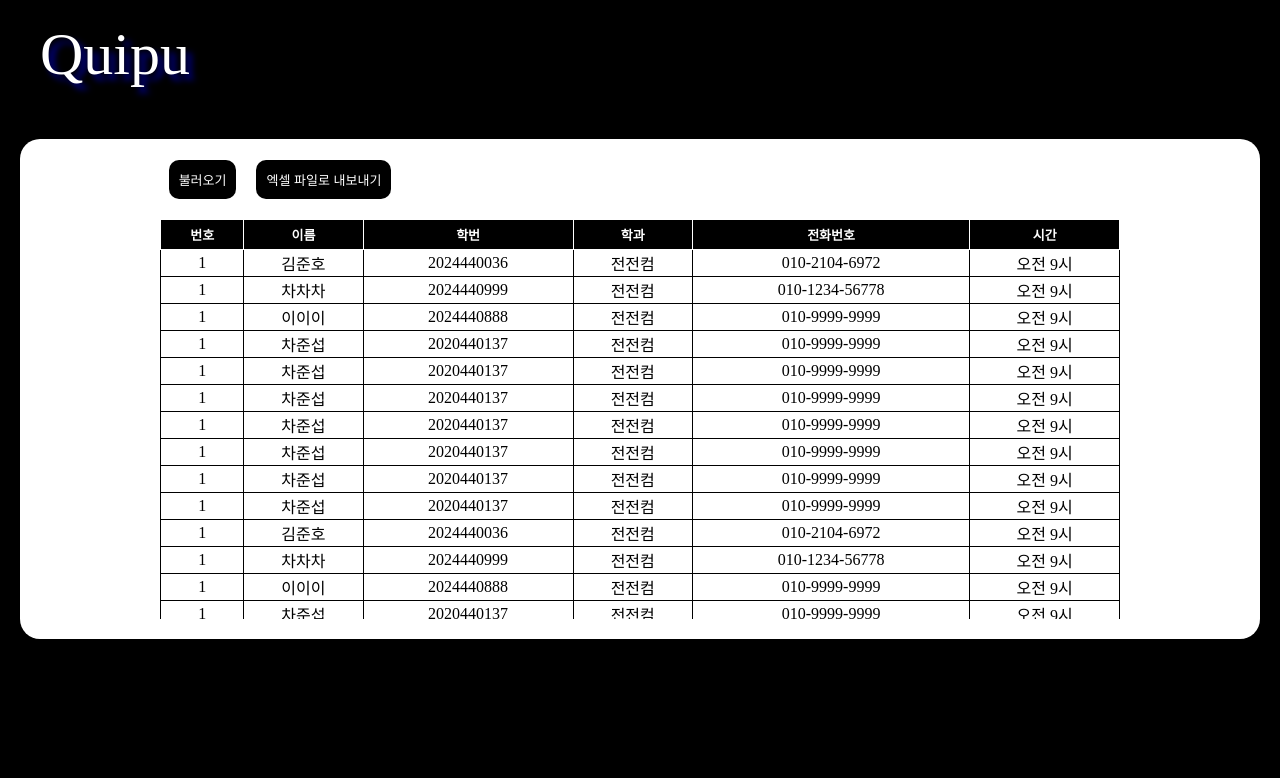
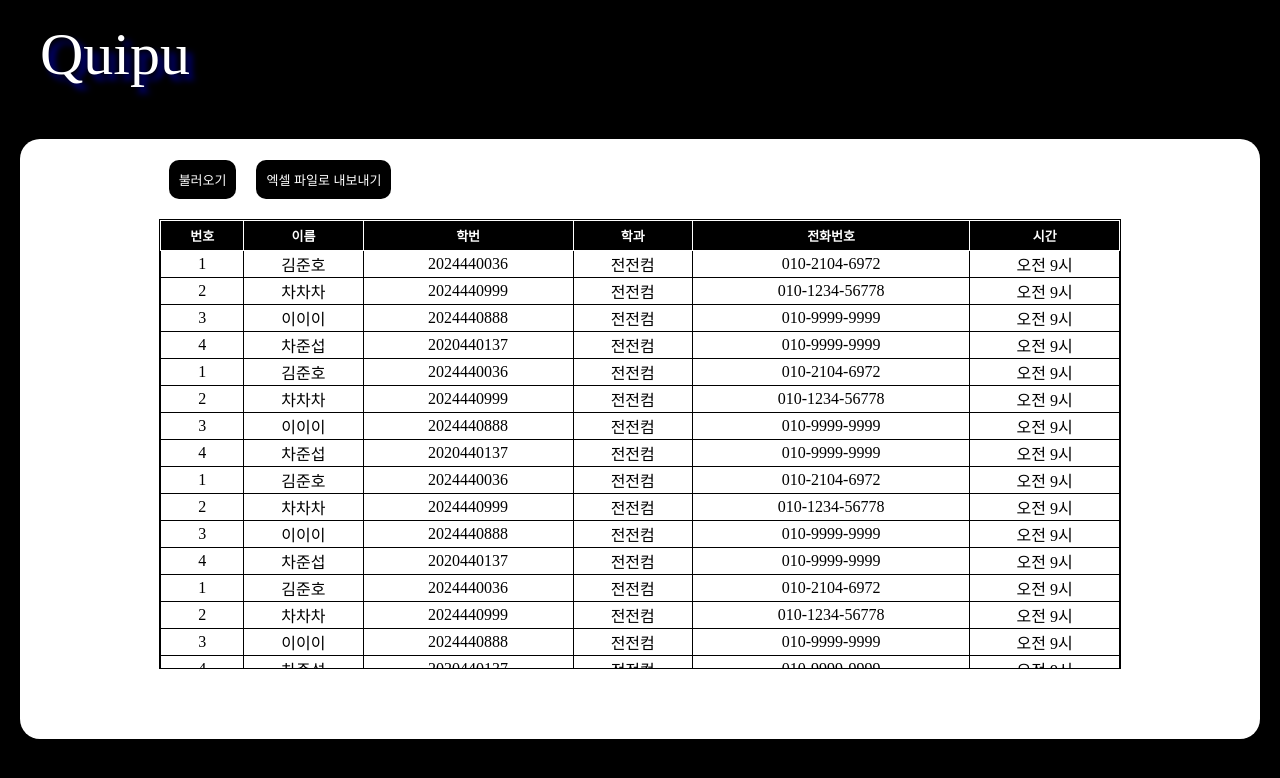
Before and after one commit to Quipu-Developers/backoffice-frontend, a React (Create React App) app: page /dbpage in a window 1280 px wide. Shown: the top 778 px of the page. Built offline with nearby package versions, Linux system fonts and the light colour scheme.

Commit message:
feat : 이름 셀 클릭 시 모달창 구현

```diff
--- a/src/dummy/dummy.json
+++ b/src/dummy/dummy.json
@@ -9,7 +9,7 @@
     "시간": "오전 9시"
   },
   {
-    "번호": "1",
+    "번호": "2",
     "이름": "차차차",
     "학번": "2024440999",
     "학과": "전전컴",
@@ -18,7 +18,7 @@
     "시간": "오전 9시"
   },
   {
-    "번호": "1",
+    "번호": "3",
     "이름": "이이이",
     "학번": "2024440888",
     "학과": "전전컴",
@@ -27,61 +27,7 @@
     "시간": "오전 9시"
   },
   {
-    "번호": "1",
-    "이름": "차준섭",
-    "학번": "2020440137",
-    "학과": "전전컴",
-    "전화번호": "010-9999-9999",
-    "지원동기": "새로운 기술을 배우고 싶어서 지원하였습니다.",
-    "시간": "오전 9시"
-  },
-  {
-    "번호": "1",
-    "이름": "차준섭",
-    "학번": "2020440137",
-    "학과": "전전컴",
-    "전화번호": "010-9999-9999",
-    "지원동기": "새로운 기술을 배우고 싶어서 지원하였습니다.",
-    "시간": "오전 9시"
-  },
-  {
-    "번호": "1",
-    "이름": "차준섭",
-    "학번": "2020440137",
-    "학과": "전전컴",
-    "전화번호": "010-9999-9999",
-    "지원동기": "새로운 기술을 배우고 싶어서 지원하였습니다.",
-    "시간": "오전 9시"
-  },
-  {
-    "번호": "1",
-    "이름": "차준섭",
-    "학번": "2020440137",
-    "학과": "전전컴",
-    "전화번호": "010-9999-9999",
-    "지원동기": "새로운 기술을 배우고 싶어서 지원하였습니다.",
-    "시간": "오전 9시"
-  },
-  {
-    "번호": "1",
-    "이름": "차준섭",
-    "학번": "2020440137",
-    "학과": "전전컴",
-    "전화번호": "010-9999-9999",
-    "지원동기": "새로운 기술을 배우고 싶어서 지원하였습니다.",
-    "시간": "오전 9시"
-  },
-  {
-    "번호": "1",
-    "이름": "차준섭",
-    "학번": "2020440137",
-    "학과": "전전컴",
-    "전화번호": "010-9999-9999",
-    "지원동기": "새로운 기술을 배우고 싶어서 지원하였습니다.",
-    "시간": "오전 9시"
-  },
-  {
-    "번호": "1",
+    "번호": "4",
     "이름": "차준섭",
     "학번": "2020440137",
     "학과": "전전컴",
@@ -99,7 +45,7 @@
     "시간": "오전 9시"
   },
   {
-    "번호": "1",
+    "번호": "2",
     "이름": "차차차",
     "학번": "2024440999",
     "학과": "전전컴",
@@ -108,7 +54,7 @@
     "시간": "오전 9시"
   },
   {
-    "번호": "1",
+    "번호": "3",
     "이름": "이이이",
     "학번": "2024440888",
     "학과": "전전컴",
@@ -117,61 +63,7 @@
     "시간": "오전 9시"
   },
   {
-    "번호": "1",
-    "이름": "차준섭",
-    "학번": "2020440137",
-    "학과": "전전컴",
-    "전화번호": "010-9999-9999",
-    "지원동기": "새로운 기술을 배우고 싶어서 지원하였습니다.",
-    "시간": "오전 9시"
-  },
-  {
-    "번호": "1",
-    "이름": "차준섭",
-    "학번": "2020440137",
-    "학과": "전전컴",
-    "전화번호": "010-9999-9999",
-    "지원동기": "새로운 기술을 배우고 싶어서 지원하였습니다.",
-    "시간": "오전 9시"
-  },
-  {
-    "번호": "1",
-    "이름": "차준섭",
-    "학번": "2020440137",
-    "학과": "전전컴",
-    "전화번호": "010-9999-9999",
-    "지원동기": "새로운 기술을 배우고 싶어서 지원하였습니다.",
-    "시간": "오전 9시"
-  },
-  {
-    "번호": "1",
-    "이름": "차준섭",
-    "학번": "2020440137",
-    "학과": "전전컴",
-    "전화번호": "010-9999-9999",
-    "지원동기": "새로운 기술을 배우고 싶어서 지원하였습니다.",
-    "시간": "오전 9시"
-  },
-  {
-    "번호": "1",
-    "이름": "차준섭",
-    "학번": "2020440137",
-    "학과": "전전컴",
-    "전화번호": "010-9999-9999",
-    "지원동기": "새로운 기술을 배우고 싶어서 지원하였습니다.",
-    "시간": "오전 9시"
-  },
-  {
-    "번호": "1",
-    "이름": "차준섭",
-    "학번": "2020440137",
-    "학과": "전전컴",
-    "전화번호": "010-9999-9999",
-    "지원동기": "새로운 기술을 배우고 싶어서 지원하였습니다.",
-    "시간": "오전 9시"
-  },
-  {
-    "번호": "1",
+    "번호": "4",
     "이름": "차준섭",
     "학번": "2020440137",
     "학과": "전전컴",
@@ -189,7 +81,7 @@
     "시간": "오전 9시"
   },
   {
-    "번호": "1",
+    "번호": "2",
     "이름": "차차차",
     "학번": "2024440999",
     "학과": "전전컴",
@@ -198,7 +90,7 @@
     "시간": "오전 9시"
   },
   {
-    "번호": "1",
+    "번호": "3",
     "이름": "이이이",
     "학번": "2024440888",
     "학과": "전전컴",
@@ -207,7 +99,7 @@
     "시간": "오전 9시"
   },
   {
-    "번호": "1",
+    "번호": "4",
     "이름": "차준섭",
     "학번": "2020440137",
     "학과": "전전컴",
@@ -217,6 +109,33 @@
   },
   {
     "번호": "1",
+    "이름": "김준호",
+    "학번": "2024440036",
+    "학과": "전전컴",
+    "전화번호": "010-2104-6972",
+    "지원동기": "새로운 기술을 배우고 싶어서 지원하였습니다.",
+    "시간": "오전 9시"
+  },
+  {
+    "번호": "2",
+    "이름": "차차차",
+    "학번": "2024440999",
+    "학과": "전전컴",
+    "전화번호": "010-1234-56778",
+    "지원동기": "새로운 기술을 배우고 싶어서 지원하였습니다.",
+    "시간": "오전 9시"
+  },
+  {
+    "번호": "3",
+    "이름": "이이이",
+    "학번": "2024440888",
+    "학과": "전전컴",
+    "전화번호": "010-9999-9999",
+    "지원동기": "새로운 기술을 배우고 싶어서 지원하였습니다.",
+    "시간": "오전 9시"
+  },
+  {
+    "번호": "4",
     "이름": "차준섭",
     "학번": "2020440137",
     "학과": "전전컴",
@@ -226,6 +145,33 @@
   },
   {
     "번호": "1",
+    "이름": "김준호",
+    "학번": "2024440036",
+    "학과": "전전컴",
+    "전화번호": "010-2104-6972",
+    "지원동기": "새로운 기술을 배우고 싶어서 지원하였습니다.",
+    "시간": "오전 9시"
+  },
+  {
+    "번호": "2",
+    "이름": "차차차",
+    "학번": "2024440999",
+    "학과": "전전컴",
+    "전화번호": "010-1234-56778",
+    "지원동기": "새로운 기술을 배우고 싶어서 지원하였습니다.",
+    "시간": "오전 9시"
+  },
+  {
+    "번호": "3",
+    "이름": "이이이",
+    "학번": "2024440888",
+    "학과": "전전컴",
+    "전화번호": "010-9999-9999",
+    "지원동기": "새로운 기술을 배우고 싶어서 지원하였습니다.",
+    "시간": "오전 9시"
+  },
+  {
+    "번호": "4",
     "이름": "차준섭",
     "학번": "2020440137",
     "학과": "전전컴",
@@ -235,6 +181,33 @@
   },
   {
     "번호": "1",
+    "이름": "김준호",
+    "학번": "2024440036",
+    "학과": "전전컴",
+    "전화번호": "010-2104-6972",
+    "지원동기": "새로운 기술을 배우고 싶어서 지원하였습니다.",
+    "시간": "오전 9시"
+  },
+  {
+    "번호": "2",
+    "이름": "차차차",
+    "학번": "2024440999",
+    "학과": "전전컴",
+    "전화번호": "010-1234-56778",
+    "지원동기": "새로운 기술을 배우고 싶어서 지원하였습니다.",
+    "시간": "오전 9시"
+  },
+  {
+    "번호": "3",
+    "이름": "이이이",
+    "학번": "2024440888",
+    "학과": "전전컴",
+    "전화번호": "010-9999-9999",
+    "지원동기": "새로운 기술을 배우고 싶어서 지원하였습니다.",
+    "시간": "오전 9시"
+  },
+  {
+    "번호": "4",
     "이름": "차준섭",
     "학번": "2020440137",
     "학과": "전전컴",
@@ -244,6 +217,33 @@
   },
   {
     "번호": "1",
+    "이름": "김준호",
+    "학번": "2024440036",
+    "학과": "전전컴",
+    "전화번호": "010-2104-6972",
+    "지원동기": "새로운 기술을 배우고 싶어서 지원하였습니다.",
+    "시간": "오전 9시"
+  },
+  {
+    "번호": "2",
+    "이름": "차차차",
+    "학번": "2024440999",
+    "학과": "전전컴",
+    "전화번호": "010-1234-56778",
+    "지원동기": "새로운 기술을 배우고 싶어서 지원하였습니다.",
+    "시간": "오전 9시"
+  },
+  {
+    "번호": "3",
+    "이름": "이이이",
+    "학번": "2024440888",
+    "학과": "전전컴",
+    "전화번호": "010-9999-9999",
+    "지원동기": "새로운 기술을 배우고 싶어서 지원하였습니다.",
+    "시간": "오전 9시"
+  },
+  {
+    "번호": "4",
     "이름": "차준섭",
     "학번": "2020440137",
     "학과": "전전컴",
@@ -253,6 +253,33 @@
   },
   {
     "번호": "1",
+    "이름": "김준호",
+    "학번": "2024440036",
+    "학과": "전전컴",
+    "전화번호": "010-2104-6972",
+    "지원동기": "새로운 기술을 배우고 싶어서 지원하였습니다.",
+    "시간": "오전 9시"
+  },
+  {
+    "번호": "2",
+    "이름": "차차차",
+    "학번": "2024440999",
+    "학과": "전전컴",
+    "전화번호": "010-1234-56778",
+    "지원동기": "새로운 기술을 배우고 싶어서 지원하였습니다.",
+    "시간": "오전 9시"
+  },
+  {
+    "번호": "3",
+    "이름": "이이이",
+    "학번": "2024440888",
+    "학과": "전전컴",
+    "전화번호": "010-9999-9999",
+    "지원동기": "새로운 기술을 배우고 싶어서 지원하였습니다.",
+    "시간": "오전 9시"
+  },
+  {
+    "번호": "4",
     "이름": "차준섭",
     "학번": "2020440137",
     "학과": "전전컴",
@@ -262,6 +289,105 @@
   },
   {
     "번호": "1",
+    "이름": "김준호",
+    "학번": "2024440036",
+    "학과": "전전컴",
+    "전화번호": "010-2104-6972",
+    "지원동기": "새로운 기술을 배우고 싶어서 지원하였습니다.",
+    "시간": "오전 9시"
+  },
+  {
+    "번호": "2",
+    "이름": "차차차",
+    "학번": "2024440999",
+    "학과": "전전컴",
+    "전화번호": "010-1234-56778",
+    "지원동기": "새로운 기술을 배우고 싶어서 지원하였습니다.",
+    "시간": "오전 9시"
+  },
+  {
+    "번호": "3",
+    "이름": "이이이",
+    "학번": "2024440888",
+    "학과": "전전컴",
+    "전화번호": "010-9999-9999",
+    "지원동기": "새로운 기술을 배우고 싶어서 지원하였습니다.",
+    "시간": "오전 9시"
+  },
+  {
+    "번호": "4",
+    "이름": "차준섭",
+    "학번": "2020440137",
+    "학과": "전전컴",
+    "전화번호": "010-9999-9999",
+    "지원동기": "새로운 기술을 배우고 싶어서 지원하였습니다.",
+    "시간": "오전 9시"
+  },
+  {
+    "번호": "1",
+    "이름": "김준호",
+    "학번": "2024440036",
+    "학과": "전전컴",
+    "전화번호": "010-2104-6972",
+    "지원동기": "새로운 기술을 배우고 싶어서 지원하였습니다.",
+    "시간": "오전 9시"
+  },
+  {
+    "번호": "2",
+    "이름": "차차차",
+    "학번": "2024440999",
+    "학과": "전전컴",
+    "전화번호": "010-1234-56778",
+    "지원동기": "새로운 기술을 배우고 싶어서 지원하였습니다.",
+    "시간": "오전 9시"
+  },
+  {
+    "번호": "3",
+    "이름": "이이이",
+    "학번": "2024440888",
+    "학과": "전전컴",
+    "전화번호": "010-9999-9999",
+    "지원동기": "새로운 기술을 배우고 싶어서 지원하였습니다.",
+    "시간": "오전 9시"
+  },
+  {
+    "번호": "4",
+    "이름": "차준섭",
+    "학번": "2020440137",
+    "학과": "전전컴",
+    "전화번호": "010-9999-9999",
+    "지원동기": "새로운 기술을 배우고 싶어서 지원하였습니다.",
+    "시간": "오전 9시"
+  },
+  {
+    "번호": "1",
+    "이름": "김준호",
+    "학번": "2024440036",
+    "학과": "전전컴",
+    "전화번호": "010-2104-6972",
+    "지원동기": "새로운 기술을 배우고 싶어서 지원하였습니다.",
+    "시간": "오전 9시"
+  },
+  {
+    "번호": "2",
+    "이름": "차차차",
+    "학번": "2024440999",
+    "학과": "전전컴",
+    "전화번호": "010-1234-56778",
+    "지원동기": "새로운 기술을 배우고 싶어서 지원하였습니다.",
+    "시간": "오전 9시"
+  },
+  {
+    "번호": "3",
+    "이름": "이이이",
+    "학번": "2024440888",
+    "학과": "전전컴",
+    "전화번호": "010-9999-9999",
+    "지원동기": "새로운 기술을 배우고 싶어서 지원하였습니다.",
+    "시간": "오전 9시"
+  },
+  {
+    "번호": "4",
     "이름": "차준섭",
     "학번": "2020440137",
     "학과": "전전컴",
--- a/src/page/dbpage.jsx
+++ b/src/page/dbpage.jsx
@@ -1,6 +1,6 @@
 import dummydata from "../dummy/dummy.json";
 import * as XLSX from 'xlsx';
-import React, { useState } from 'react';
+import React, { useState, useEffect } from 'react';
 import "../style/dbpage.css";
 
 //엑셀 파일로 내보내기
@@ -26,7 +26,11 @@ function ExcelExporter() {
 }
 
 function Dbpage() {
-  //전화번호 실 클릭 시 클립보드에 복사
+  const [showModal, setShowModal] = useState(false);
+  const [selectedStudent, setSelectedStudent] = useState(null);
+  const [currentIndex, setCurrentIndex] = useState(0);
+
+  //전화번호 셀 클릭 시 클립보드에 복사
   const handlePhoneNumberClick = (phoneNumber) => {
     navigator.clipboard.writeText(phoneNumber).then(() => {
       alert('전화번호가 클립보드에 복사되었습니다.');
@@ -34,6 +38,46 @@ function Dbpage() {
       console.error('클립보드 복사를 실패하였습니다.: ', err);
     });
   };
+
+  //이름 셀 클릭 시 모달창 구현
+  const handleNameClick = (student) => {
+    setSelectedStudent(student);
+    setCurrentIndex(dummydata.findIndex((s) => s.이름 === student.이름));
+    setShowModal(true);
+  };
+
+  const closeModal = () => {
+    setShowModal(false);
+  };
+
+  const nextStudent = () => {
+    setCurrentIndex((prevIndex) => (prevIndex + 1) % dummydata.length);
+    setSelectedStudent(dummydata[(currentIndex + 1) % dummydata.length]);
+  };
+
+  const prevStudent = () => {
+    setCurrentIndex((prevIndex) => (prevIndex - 1 + dummydata.length) % dummydata.length);
+    setSelectedStudent(dummydata[(currentIndex - 1 + dummydata.length) % dummydata.length]);
+  };
+
+  //키보드 상 Arrow 버튼 기능 구현
+  useEffect(() => {
+    const handleKeyDown = (event) => {
+      if (showModal) {
+        if (event.key === 'ArrowLeft') {
+          prevStudent();
+        }
+        else if(event.key === 'ArrowRight') {
+          nextStudent();
+        }
+      }
+    };
+
+    window.addEventListener('keydown', handleKeyDown);
+    return () => {
+      window.removeEventListener('keydown', handleKeyDown);
+    };
+  }, [showModal, currentIndex, nextStudent, prevStudent]);
 
   return (
     <div className="db-container">
@@ -60,10 +104,17 @@ function Dbpage() {
               {dummydata.map((student, index) => (
                 <tr key={index}>
                   <td>{parseInt(student.번호)}</td>
-                  <td>{student.이름}</td>
+                  <td className="name" onClick={() => handleNameClick(student)}>
+                    {student.이름}
+                  </td>
                   <td>{student.학번}</td>
                   <td>{student.학과}</td>
-                  <td class="phonenumber" onClick={() => handlePhoneNumberClick(student.전화번호)}>{student.전화번호}</td>
+                  <td
+                    className="phonenumber"
+                    onClick={() => handlePhoneNumberClick(student.전화번호)}
+                  >
+                    {student.전화번호}
+                  </td>
                   <td>{student.시간}</td>
                 </tr>
               ))}
@@ -71,6 +122,27 @@ function Dbpage() {
           </table>
         </div>
       </div>
+
+      {showModal && (
+        <div className="modal">
+          <div className="modal-content">
+            <span className="closebutton" onClick={closeModal}>
+              x
+            </span>
+            <h2>{selectedStudent.이름}</h2>
+            <p>번호: {selectedStudent.번호}</p>
+            <p>학번: {selectedStudent.학번}</p>
+            <p>학과: {selectedStudent.학과}</p>
+            <p>전화번호: {selectedStudent.전화번호}</p>
+            <p>지원동기: {selectedStudent.지원동기}</p>
+            <p>시간: {selectedStudent.시간}</p>
+            {/* <div className="prevnextbutton">
+              <span className="prev-button" onClick={prevStudent}>🠸</span>
+              <span className="next-button" onClick={nextStudent}>🠺</span>
+            </div> */}
+          </div>
+        </div>
+      )}
     </div>
   );
 }
--- a/src/style/dbpage.css
+++ b/src/style/dbpage.css
@@ -1,15 +1,10 @@
-.phonenumber:hover{
-  cursor: pointer;
-  text-decoration: underline;
-}
-
 .db-container {
   background-color: black;
   display: flex;
   flex-wrap: wrap;
   flex-direction: column;
   height: 100vh;
-  width: 100%
+  width: 100%;
 }
 
 .db-logo {
@@ -22,6 +17,7 @@
 
 .bottombox {
   display: flex;
+  height: 70vh;
   flex-direction: column;
   align-items: center;
   background-color: white;
@@ -59,8 +55,9 @@
   display: flex;
   padding: 0px;
   width: 80%;
-  height: 400px;
+  height: 80%;
   overflow: auto;
+  border: 1px solid black;
 }
 
 .dbbox table {
@@ -85,7 +82,7 @@
   z-index: 2;
 }
 
-.dbbox tr{
+.dbbox tr {
   width: 100%;
   background-color: white;
 }
@@ -93,6 +90,79 @@
 .dbbox tr:hover {
   background-color: azure;
 }
+
+.phonenumber:hover {
+  cursor: pointer;
+  text-decoration: underline;
+}
+
+.name:hover {
+  cursor: pointer;
+  text-decoration: underline;
+}
+
+.modal {
+  display: flex;
+  position: fixed;
+  z-index: 1000;
+  width: 100%;
+  height: 100%;
+  overflow: auto;
+  background-color: rgba(0, 0, 0, 0.5);
+  align-items: center;
+  justify-content: center;
+}
+
+.modal-content {
+  background-color: white;
+  padding: 20px 20px 10px 20px;
+  border: 1px solid #888;
+  width: 80%;
+  max-width: 600px;
+  border-radius: 10px;
+  position: relative;
+}
+
+.modal-content h2 {
+  margin-top: 0;
+}
+
+.closebutton {
+  position: absolute;
+  top: 5px;
+  right: 20px;
+  color: #aaa;
+  font-size: 28px;
+  font-weight: bold;
+  cursor: pointer;
+}
+
+.closebutton:hover,
+.closebutton:focus {
+  color: black;
+  text-decoration: none;
+  cursor: pointer;
+}
+
+.prevnextbutton {
+  display: flex;
+  justify-content: center;
+}
+
+.prev-button, .next-button {
+  color: #aaa;
+  border: none;
+  background-color: white;
+  padding: 0 10px 0 10px;
+  cursor: pointer;
+  margin: 0;
+  font-size: 20px;
+}
+
+.prev-button:hover, .next-button:hover {
+  color: black;
+}
+
 
 /* @media (max-width: 768px) {
 .container {
@@ -113,6 +183,7 @@
 margin: 10px 0 0 0;
 padding: 15px 0 5px 0;
 
+
 flex-direction: row;
 justify-content: left;
 padding-left: 10px;
@@ -121,6 +192,7 @@
 .buttonlist button {
 background-color: yellow;
 box-shadow: 0 0 2px navy;
+
 
 border-radius: 10px;
 
```
Lines whose indentation alone changed are shown as unchanged.
